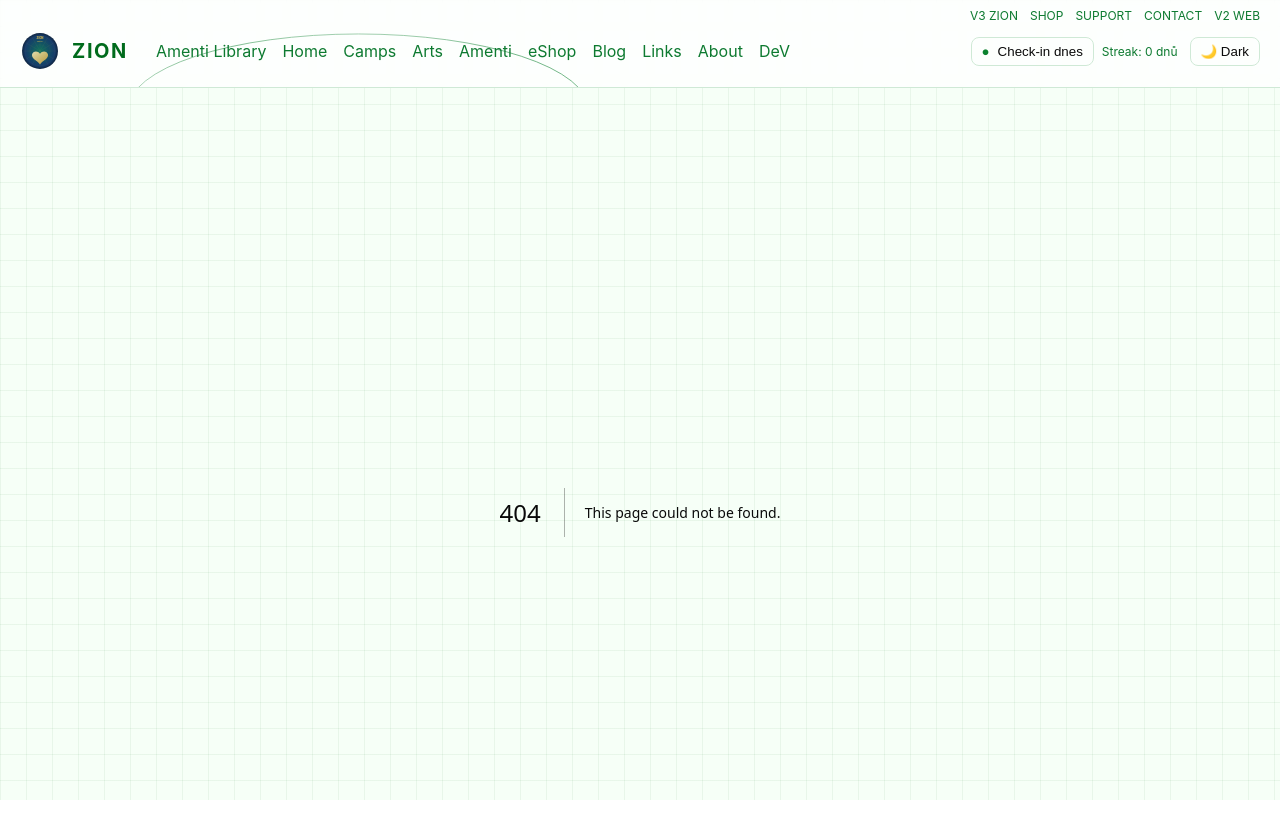
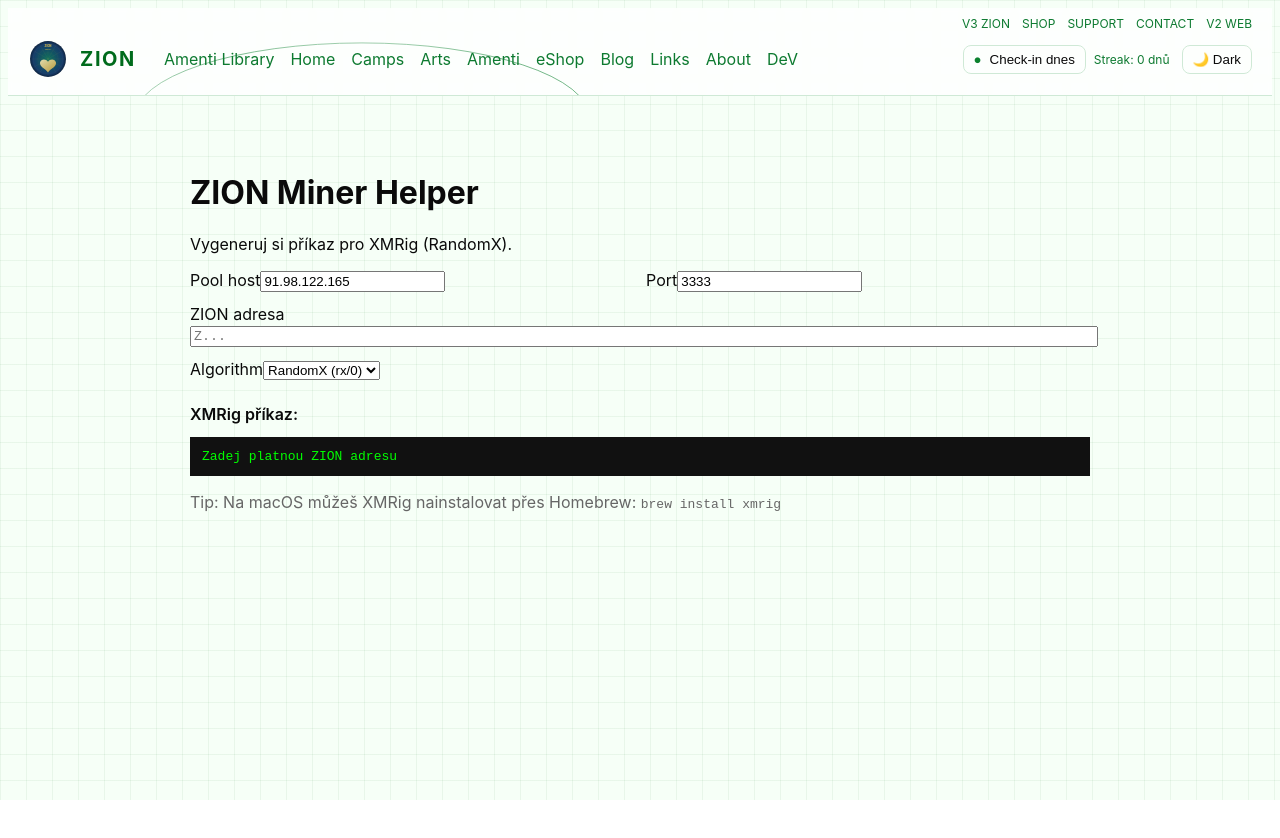
Before and after one commit to Yose144/Zion, a Next.js app in the folder frontend/: page /miner in a window 1280 px wide. Before the commit this address had no page. Shown: the top 838 px of the page. After the commit the page ends 816 px from the top, so only its background shows below. Built offline with nearby package versions, Linux system fonts and the light colour scheme.

Commit message:
feat(frontend): add basic Wallet and Miner pages with address validation, QR, and XMRig command generator; link from home

```diff
--- /dev/null
+++ b/frontend/app/miner/page.tsx
@@ -0,0 +1,64 @@
+"use client";
+import { useMemo, useState } from "react";
+import { buildXmrigCommand, isValidZionAddress } from "../utils/zion";
+
+export default function MinerPage() {
+  const [host, setHost] = useState("91.98.122.165");
+  const [port, setPort] = useState(3333);
+  const [address, setAddress] = useState("");
+  const [algo, setAlgo] = useState("rx/0");
+  const isValid = useMemo(() => isValidZionAddress(address), [address]);
+  const cmd = useMemo(() => {
+    if (!isValid) return "Zadej platnou ZION adresu";
+    return buildXmrigCommand({ host, port, address, algo, rigId: "WEB" });
+  }, [host, port, address, algo, isValid]);
+
+  return (
+    <div style={{ maxWidth: 900, margin: "40px auto", padding: 16 }}>
+      <h1>ZION Miner Helper</h1>
+      <p>Vygeneruj si příkaz pro XMRig (RandomX).</p>
+
+      <div style={{ display: "grid", gap: 12, gridTemplateColumns: "1fr 1fr" }}>
+        <label>
+          Pool host
+          <input value={host} onChange={(e) => setHost(e.target.value)} />
+        </label>
+        <label>
+          Port
+          <input
+            type="number"
+            value={port}
+            onChange={(e) => setPort(parseInt(e.target.value || "3333", 10))}
+          />
+        </label>
+        <label style={{ gridColumn: "1 / span 2" }}>
+          ZION adresa
+          <input
+            value={address}
+            onChange={(e) => setAddress(e.target.value.trim())}
+            placeholder="Z..."
+            style={{ width: "100%", fontFamily: "monospace" }}
+          />
+        </label>
+        <label>
+          Algorithm
+          <select value={algo} onChange={(e) => setAlgo(e.target.value)}>
+            <option value="rx/0">RandomX (rx/0)</option>
+          </select>
+        </label>
+      </div>
+
+      <div style={{ marginTop: 24 }}>
+        <div style={{ fontWeight: 600 }}>XMRig příkaz:</div>
+        <pre style={{ background: "#111", color: "#0f0", padding: 12, overflow: "auto" }}>{cmd}</pre>
+        {!isValid && address && (
+          <div style={{ color: "#c00" }}>Prosím vlož platnou ZION adresu.</div>
+        )}
+      </div>
+
+      <div style={{ marginTop: 16, color: "#666" }}>
+        Tip: Na macOS můžeš XMRig nainstalovat přes Homebrew: <code>brew install xmrig</code>
+      </div>
+    </div>
+  );
+}
--- a/frontend/app/page.tsx
+++ b/frontend/app/page.tsx
@@ -6,6 +6,10 @@ export default function Page() {
         Vítej. Toto je skeleton pro budoucí frontend. Pokračuj na{' '}
         <a href="/amenti" style={{ color:'#8aff9a' }}>Amenti Library</a>.
       </p>
+      <ul>
+        <li><a href="/wallet" style={{ color:'#8aff9a' }}>Wallet Tools (validace adresy, QR)</a></li>
+        <li><a href="/miner" style={{ color:'#8aff9a' }}>Miner Helper (XMRig příkaz)</a></li>
+      </ul>
     </section>
   )
 }
--- /dev/null
+++ b/frontend/app/utils/zion.ts
@@ -0,0 +1,26 @@
+export function isValidZionAddress(addr: string): boolean {
+  // Align with relaxed pool regex: starts with Z or a, base58-like, length 95
+  return /^[Za][123456789ABCDEFGHJKLMNPQRSTUVWXYZabcdefghijkmnopqrstuvwxyz]{94}$/.test(addr);
+}
+
+export function buildXmrigCommand(opts: {
+  host: string;
+  port?: number;
+  address: string;
+  algo?: string;
+  rigId?: string;
+  tls?: boolean;
+}): string {
+  const { host, port = 3333, address, algo = 'rx/0', rigId = 'WEB', tls = false } = opts;
+  const url = `${tls ? 'stratum+ssl' : 'stratum+tcp'}://${host}:${port}`;
+  return [
+    'xmrig',
+    `--url ${url}`,
+    `--algo ${algo}`,
+    `--user ${address}`,
+    '--pass x',
+    '--keepalive',
+    `--rig-id ${rigId}`,
+    '--donate-level 0',
+  ].join(' ');
+}
--- a/frontend/package.json
+++ b/frontend/package.json
@@ -11,7 +11,8 @@
   "dependencies": {
     "next": "14.2.5",
     "react": "18.3.1",
-    "react-dom": "18.3.1"
+    "react-dom": "18.3.1",
+    "qrcode.react": "3.1.0"
   },
   "devDependencies": {
     "@types/node": "20.11.30",
```
Also changed, not shown: frontend/app/wallet/page.tsx (added, +42 -0 lines).
